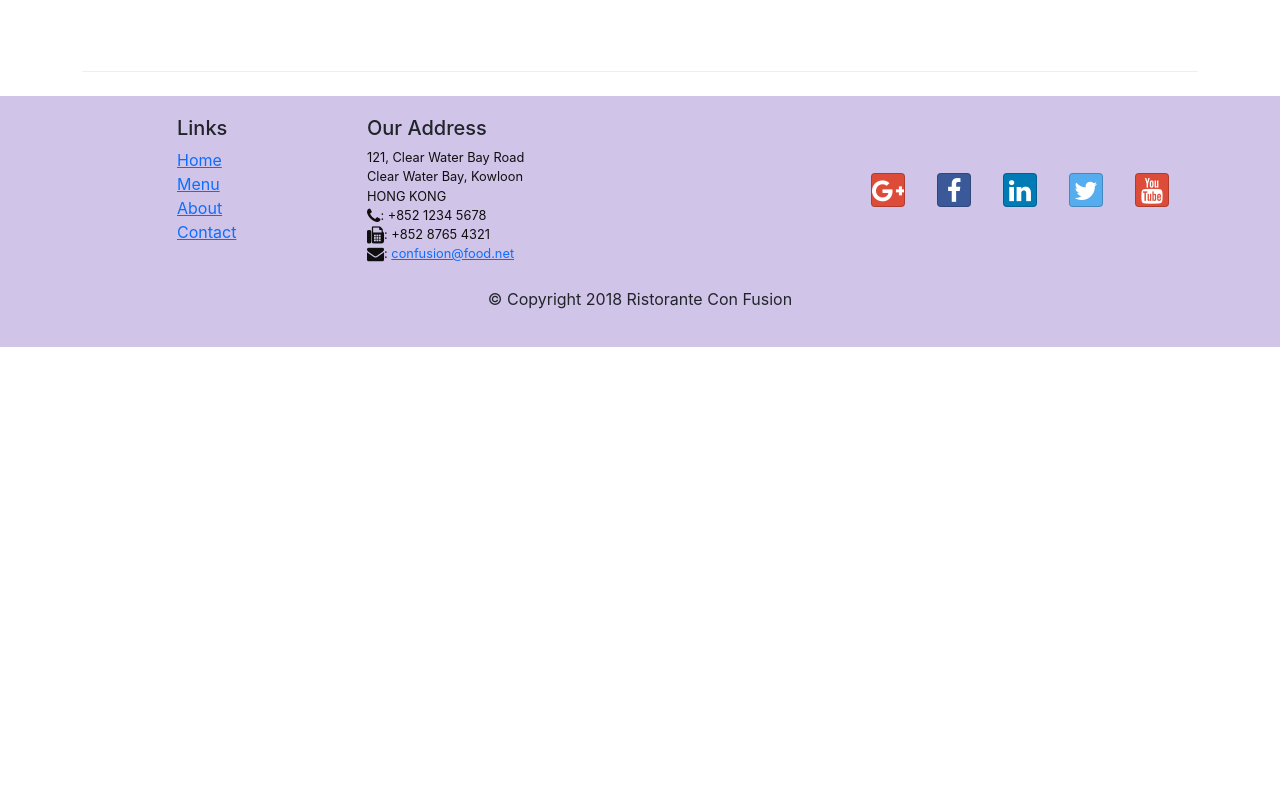
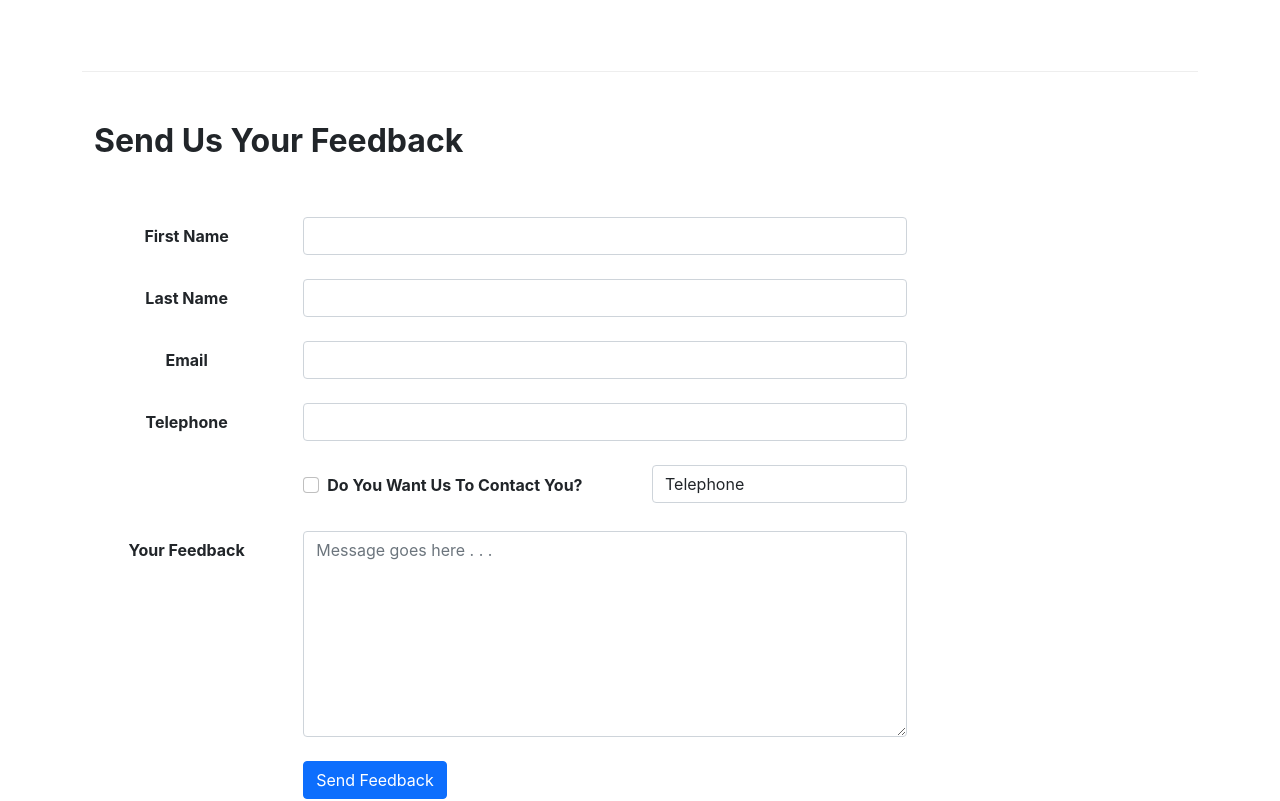
Before and after one commit to Soko9/italian-restaurant, a React (Create React App) app: page /contact in a window 1280 px wide. Shown: the part 800-1601 px from the top of the page. Before the commit the page ends 1147 px from the top, so only its background shows below. Built offline with nearby package versions, Linux system fonts and the light colour scheme.

Commit message:
8th commit

```diff
--- a/src/components/Contact.js
+++ b/src/components/Contact.js
@@ -1,9 +1,107 @@
-import React from 'react';
-import { Breadcrumb, BreadcrumbItem } from 'reactstrap';
+import React, { useState } from 'react';
+import {
+    Breadcrumb,
+    BreadcrumbItem,
+    Form,
+    Input,
+    Label,
+    Button,
+    FormGroup,
+    Col
+} from 'reactstrap';
 import { Link } from 'react-router-dom';
 
-function Contact() {
-    return(
+const ContactForm = () => {
+    const [form, updateForm] = useState({
+        firstName: '',
+        lastName: '',
+        email: '',
+        telNum: '',
+        agree: false,
+        contactType: 'Telephone',
+        message: ''
+    });
+
+    const handleChangeEvent = event => {
+        const target = event.target;
+        const name = target.name;
+        const value = target.type === 'checkbox' ? target.checked : target.value;
+
+        updateForm({...form, [name]:value});
+    }
+
+    const handleSubmitEvent = event => {
+        event.preventDefault();
+        alert("Current State: " + JSON.stringify(form));
+    }
+
+    return (
+        <Form onSubmit={handleSubmitEvent}>
+            <FormGroup row>
+                <Label md={3} htmlFor="firstName" className="fw-bold fs-6 text-center">First Name</Label>
+                <Col md={9}>
+                    <Input type="text" id="firstName" name="firstName" value={form.firstName} onChange={handleChangeEvent} />
+                </Col>
+            </FormGroup>
+            <br/>
+            <FormGroup row>
+                <Label md={3} htmlFor="lastName" className="fw-bold fs-6 text-center">Last Name</Label>
+                <Col md={9}>
+                    <Input type="text" id="lastName" name="lastName" value={form.lastName} onChange={handleChangeEvent} />
+                </Col>
+            </FormGroup>
+            <br/>
+            <FormGroup row>
+                <Label md={3} htmlFor="email" className="fw-bold fs-6 text-center">Email</Label>
+                <Col md={9}>
+                    <Input type="email" id="email" name="email" value={form.email} onChange={handleChangeEvent} />
+                </Col>
+            </FormGroup>
+            <br/>
+            <FormGroup row>
+                <Label md={3} htmlFor="telNum" className="fw-bold fs-6 text-center">Telephone</Label>
+                <Col md={9}>
+                    <Input type="tel" id="telNum" name="telNum" value={form.telNum} onChange={handleChangeEvent} />
+                </Col>
+            </FormGroup>
+            <br/>
+            <FormGroup row>
+                <Col md={{size: 5, offset: 3}}>
+                    <FormGroup check className="py-2">
+                        <Label check>
+                            <Input name="agree" type="checkbox"
+                            checked={form.agree}
+                            onChange={handleChangeEvent} />{' '}
+                            <strong>Do You Want Us To Contact You?</strong>
+                        </Label>
+                    </FormGroup>
+                </Col>
+                <Col md={{size: 4, offset: 0}}>
+                    <Input type="select" name="contactType" value={form.contactType} onChange={handleChangeEvent}>
+                        <option>Telephone</option>
+                        <option>Email</option>
+                    </Input>
+                </Col>
+            </FormGroup>
+            <br/>
+            <FormGroup row>
+                <Label md={3} htmlFor="message" className="fw-bold fs-6 text-center">Your Feedback</Label>
+                <Col md={9}>
+                    <Input type="textarea" id="message" name="message" value={form.message} onChange={handleChangeEvent} rows="8" placeholder="Message goes here . . ."/>
+                </Col>
+            </FormGroup>
+            <br/>
+            <FormGroup row>
+                <Col md={{size: 10, offset: 3}}>
+                    <Button type="submit" color="primary">Send Feedback</Button>
+                </Col>
+            </FormGroup>
+        </Form>
+    );
+}
+
+const Contact = () => {
+    return (
         <div className="container">
             <div className="row">
                 <Breadcrumb>
@@ -41,6 +139,16 @@ function Contact() {
                     </div>
                 </div>
             </div>
+
+            <div className="row row-content">
+                <div className="col-12">
+                    <h3 className="fw-bold fs-2">Send Us Your Feedback</h3>
+                </div>
+                <div className="row"><div className="col-12"><br/><br/></div></div>
+                <div className="col-12 col-md-9">
+                    <ContactForm />
+                </div>
+            </div>
         </div>
     );
 }
```
